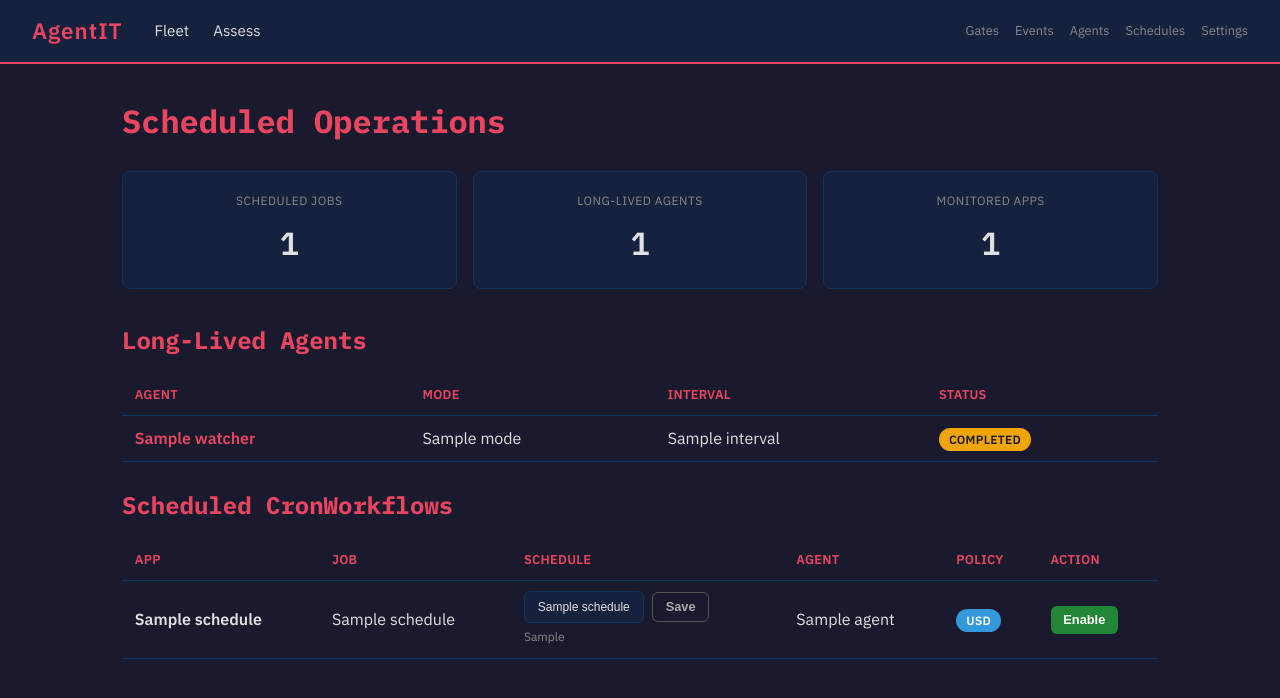
After one commit to alimobrem/AgentIT, a FastAPI app: template src/agentit/portal/templates/schedules.html in a window 1280 px wide. The commit adds this page. Shown: the top 698 px of the page. Run offline with FastAPI, Linux system fonts and the light colour scheme; the template is opened without the code that fills it: most values are stand-ins (such as "Sample title", 1, 10 or a date in 2020); some libraries are stand-ins or nearby versions.

Commit message:
feat: schedules page — view, edit, and toggle CronWorkflow schedules
New /schedules page showing all scheduled operations extracted from
onboarding manifests:
- CronWorkflow schedules with cron expressions and human-readable labels
- Inline edit: change cron expression per job, persisted via settings
- Enable/disable toggle per schedule
- Long-lived agent status (vuln-watcher, slo-tracker, drift-detector)
- Monitored apps count

Schedule overrides stored in settings table (schedule:{app}:{agent}).
Schedules nav link added. Smoke test verifying all pages return 200.
468 tests passing.

Co-Authored-By: Claude Opus 4.6 (1M context) <noreply@anthropic.com>

```diff
--- a/src/agentit/portal/app.py
+++ b/src/agentit/portal/app.py
@@ -584,6 +584,122 @@ async def create_agent_prs_route(assessment_id: str):
     )
 
 
+# ── Schedules ──────────────────────────────────────────────────────────
+
+
+_CRON_HUMAN = {
+    "0 3 1 * *": "Monthly (1st, 3am UTC)",
+    "0 4 * * 1": "Weekly (Mon 4am UTC)",
+    "0 5 * * 1": "Weekly (Mon 5am UTC)",
+    "0 2 * * 3": "Weekly (Wed 2am UTC)",
+    "0 6 * * 1": "Weekly (Mon 6am UTC)",
+}
+
+_SCHEDULE_FILES = {
+    "compliance-cronworkflow.yaml": ("compliance", "Compliance re-assessment"),
+    "cost-cronworkflow.yaml": ("cost", "Cost optimization report"),
+    "dependency-cronworkflow.yaml": ("dependency", "Dependency scan"),
+    "chaos-schedule.yaml": ("chaos", "Chaos experiments"),
+}
+
+_WATCHER_AGENTS = [
+    {"name": "vuln-watcher", "mode": "Kafka consumer + polling", "interval": "6 hours"},
+    {"name": "slo-tracker", "mode": "Polling", "interval": "5 minutes"},
+    {"name": "drift-detector", "mode": "Argo CD polling", "interval": "10 minutes"},
+]
+
+
+@app.get("/schedules", response_class=HTMLResponse)
+async def schedules_page(request: Request) -> HTMLResponse:
+    import yaml as _yaml
+
+    s = get_store()
+    fleet = s.get_fleet_data()
+    schedules: list[dict] = []
+
+    for app_data in fleet:
+        aid = app_data["id"]
+        files = s.get_onboarding(aid)
+        if not files:
+            continue
+        for f in files:
+            sched_info = _SCHEDULE_FILES.get(f["path"])
+            if sched_info is None:
+                continue
+            agent, desc = sched_info
+            try:
+                doc = _yaml.safe_load(f["content"])
+                cron = doc.get("spec", {}).get("schedule", "unknown")
+                concurrency = doc.get("spec", {}).get("concurrencyPolicy", "Allow")
+            except Exception:
+                cron = "unknown"
+                concurrency = "unknown"
+            override_key = f"schedule:{app_data['repo_name']}:{agent}"
+            override = s.get_setting(override_key)
+            if override:
+                cron = override
+            enabled_key = f"schedule:{app_data['repo_name']}:{agent}:enabled"
+            enabled_val = s.get_setting(enabled_key)
+            enabled = enabled_val != "false"
+
+            schedules.append({
+                "app_name": app_data["repo_name"],
+                "job_name": desc,
+                "schedule": cron,
+                "human_schedule": _CRON_HUMAN.get(cron, cron),
+                "agent": agent,
+                "concurrency": concurrency,
+                "enabled": enabled,
+            })
+
+    agents = s.list_agents()
+    watcher_names = {w["name"] for w in _WATCHER_AGENTS}
+    watchers = []
+    for w in _WATCHER_AGENTS:
+        agent_record = next((a for a in agents if a["agent_name"] == w["name"]), None)
+        watchers.append({
+            **w,
+            "status": agent_record["status"] if agent_record else "not deployed",
+        })
+
+    return templates.TemplateResponse(request, "schedules.html", {
+        "schedules": schedules,
+        "watchers": watchers,
+        "apps": fleet,
+    })
+
+
+@app.post("/schedules/update", response_model=None)
+async def update_schedule(request: Request):
+    form = await request.form()
+    app_name = str(form.get("app_name", ""))
+    job_key = str(form.get("job_key", ""))
+    schedule = str(form.get("schedule", "")).strip()
+    if app_name and job_key and schedule:
+        get_store().set_setting(f"schedule:{app_name}:{job_key}", schedule)
+        get_store().log_event(
+            "portal", "schedule-updated", app_name, "info",
+            f"Schedule for {job_key} updated to: {schedule}",
+        )
+    return RedirectResponse(url="/schedules", status_code=303)
+
+
+@app.post("/schedules/toggle", response_model=None)
+async def toggle_schedule(request: Request):
+    form = await request.form()
+    app_name = str(form.get("app_name", ""))
+    job_key = str(form.get("job_key", ""))
+    enabled = str(form.get("enabled", "true"))
+    if app_name and job_key:
+        get_store().set_setting(f"schedule:{app_name}:{job_key}:enabled", enabled)
+        action = "enabled" if enabled == "true" else "disabled"
+        get_store().log_event(
+            "portal", f"schedule-{action}", app_name, "info",
+            f"Schedule {job_key} {action} for {app_name}",
+        )
+    return RedirectResponse(url="/schedules", status_code=303)
+
+
 # ── Agents ─────────────────────────────────────────────────────────────
 
 
--- a/src/agentit/portal/templates/base.html
+++ b/src/agentit/portal/templates/base.html
@@ -495,6 +495,7 @@
     <a href="/gates">Gates</a>
     <a href="/events">Events</a>
     <a href="/agents">Agents</a>
+    <a href="/schedules">Schedules</a>
     <a href="/settings">Settings</a>
   </div>
 </nav>
--- /dev/null
+++ b/src/agentit/portal/templates/schedules.html
@@ -0,0 +1,95 @@
+{% extends "base.html" %}
+{% block title %}Schedules - AgentIT{% endblock %}
+{% block content %}
+<h1>Scheduled Operations</h1>
+
+<div class="stat-grid">
+  <div class="stat-card">
+    <div class="stat-label">Scheduled Jobs</div>
+    <div class="stat-value">{{ schedules | length }}</div>
+  </div>
+  <div class="stat-card">
+    <div class="stat-label">Long-Lived Agents</div>
+    <div class="stat-value">{{ watchers | length }}</div>
+  </div>
+  <div class="stat-card">
+    <div class="stat-label">Monitored Apps</div>
+    <div class="stat-value">{{ apps | length }}</div>
+  </div>
+</div>
+
+{% if watchers %}
+<h2 class="section-title">Long-Lived Agents</h2>
+<table>
+  <thead>
+    <tr><th>Agent</th><th>Mode</th><th>Interval</th><th>Status</th></tr>
+  </thead>
+  <tbody>
+    {% for w in watchers %}
+    <tr>
+      <td class="text-bold"><a href="/agents/{{ w.name }}">{{ w.name }}</a></td>
+      <td>{{ w.mode }}</td>
+      <td>{{ w.interval }}</td>
+      <td>
+        {% if w.status == "active" %}
+          <span class="badge badge-low">active</span>
+        {% else %}
+          <span class="badge badge-medium">{{ w.status }}</span>
+        {% endif %}
+      </td>
+    </tr>
+    {% endfor %}
+  </tbody>
+</table>
+{% endif %}
+
+{% if schedules %}
+<h2 class="section-title">Scheduled CronWorkflows</h2>
+<table>
+  <thead>
+    <tr><th>App</th><th>Job</th><th>Schedule</th><th>Agent</th><th>Policy</th><th>Action</th></tr>
+  </thead>
+  <tbody>
+    {% for s in schedules %}
+    <tr>
+      <td class="text-bold">{{ s.app_name }}</td>
+      <td>{{ s.job_name }}</td>
+      <td>
+        <form method="post" action="/schedules/update" class="inline-form" style="display:flex;gap:var(--space-2);align-items:center">
+          <input type="hidden" name="app_name" value="{{ s.app_name }}">
+          <input type="hidden" name="job_key" value="{{ s.agent }}">
+          <input type="text" name="schedule" value="{{ s.schedule }}" style="width:120px;font-size:var(--font-xs)">
+          <button type="submit" class="btn btn-sm btn-outline">
+            <span class="btn-label">Save</span>
+            <span class="htmx-indicator spinner-wrap"><span class="spinner"></span></span>
+          </button>
+        </form>
+        <span class="text-muted text-xs">{{ s.human_schedule }}</span>
+      </td>
+      <td>{{ s.agent }}</td>
+      <td><span class="badge badge-info">{{ s.concurrency }}</span></td>
+      <td>
+        {% if s.enabled %}
+        <form method="post" action="/schedules/toggle" class="inline-form">
+          <input type="hidden" name="app_name" value="{{ s.app_name }}">
+          <input type="hidden" name="job_key" value="{{ s.agent }}">
+          <input type="hidden" name="enabled" value="false">
+          <button type="submit" class="btn btn-sm btn-outline">Disable</button>
+        </form>
+        {% else %}
+        <form method="post" action="/schedules/toggle" class="inline-form">
+          <input type="hidden" name="app_name" value="{{ s.app_name }}">
+          <input type="hidden" name="job_key" value="{{ s.agent }}">
+          <input type="hidden" name="enabled" value="true">
+          <button type="submit" class="btn btn-sm btn-green">Enable</button>
+        </form>
+        {% endif %}
+      </td>
+    </tr>
+    {% endfor %}
+  </tbody>
+</table>
+{% else %}
+<p class="text-muted mt-2">No scheduled operations yet. Onboard an app to generate CronWorkflows.</p>
+{% endif %}
+{% endblock %}
```
Also changed, not shown: tests/test_portal.py (+68 -0 lines).
